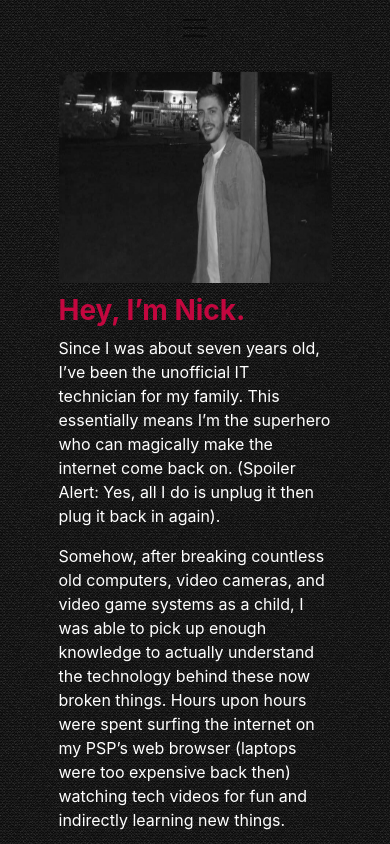
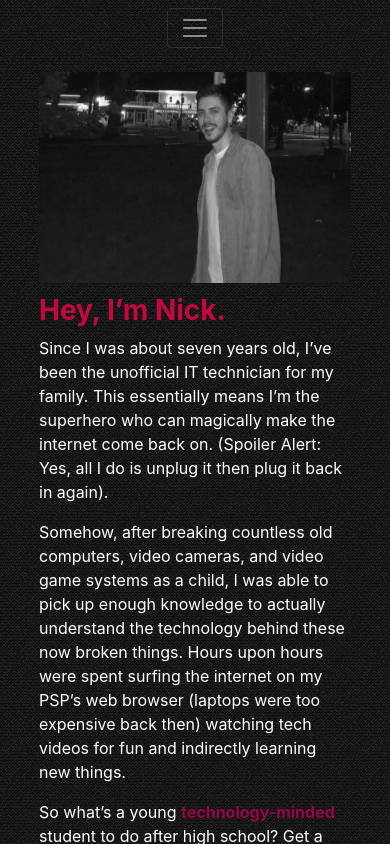
Before and after one commit to nyopko/Personal-Website, a React (Create React App) app: page /about in a window 390 px wide. Shown: the top 844 px of the page. Built offline with nearby package versions, Linux system fonts and the light colour scheme.

Commit message:
mobile testing text resize

```diff
--- a/src/App.css
+++ b/src/App.css
@@ -1,4 +1,6 @@
 @import url("https://fonts.googleapis.com/css?family=Caveat&display=swap");
+@import url("https://fonts.googleapis.com/css?family=Exo&display=swap");
+
 
 /* TITLE PAGE STYLES */
 
@@ -100,7 +102,7 @@
 }
 
 .homeIconLinks{
-  color: black;
+  color: #C3073f;
 }
 
 .TitlePageWrapper{
@@ -115,6 +117,7 @@
   font-style: italic;
   width: 38%;
   margin-bottom: 5%;
+  font-family: 'Exo';
 
 }
 
@@ -130,6 +133,7 @@ margin-top: 10%;
   text-align: center;
   z-index: 5;
   margin-top: 4%;
+  font-family: 'Exo';
 }
 
 #three{
@@ -163,8 +167,8 @@ margin-top: 10%;
 
 #square1{
   border-width: 2px;
-  border-color: white;
-  background-color: #C3073f;
+  border-color: #C3073f;
+  background-color: white;
   border-style: solid;
   height: 100%;
   width: 20%;
@@ -416,7 +420,7 @@ hr {
 }
 
 .mainText{
-  width:75%;
+  width:85%;
 }
 
 .subPageLinks{
@@ -453,9 +457,13 @@ hr {
 
 /* About Me Pages */
 
+.textSection{
+  width: 80%;
+}
+
 #aboutMePic{
   height: 25vh;
-  width: 70%;
+  width: 80%;
 }
 
 #aboutMePicMobile{
@@ -463,7 +471,7 @@ hr {
   width: 70%;
 }
 
-#aboutMePicBreak{
+.aboutMePicBreak{
   height: 50vh;
   width: 100%;
 }
--- a/src/Components/Nav/index.js
+++ b/src/Components/Nav/index.js
@@ -4,7 +4,7 @@ import React from 'react';
 
 function Nav() {
     return (
-        <nav id="navBar" className="navbar static-top navbar-expand-md navbar-light bg-light">
+        <nav id="navBar" className="navbar static-top navbar-expand-md navbar-dark bg-light">
     <div className="navbar-collapse collapse w-100 order-1 order-md-0 dual-collapse2">
     </div>
     <div className="mx-auto order-0">
```
